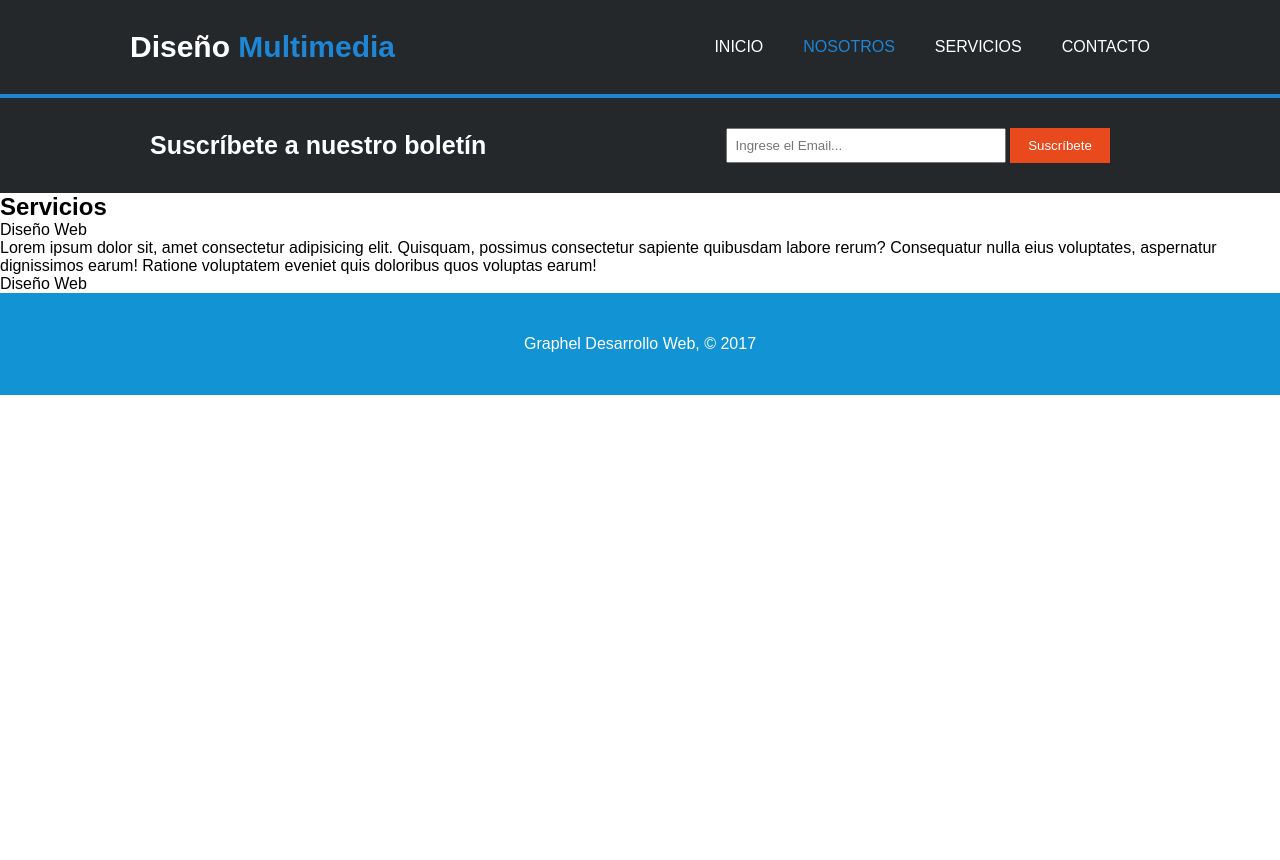
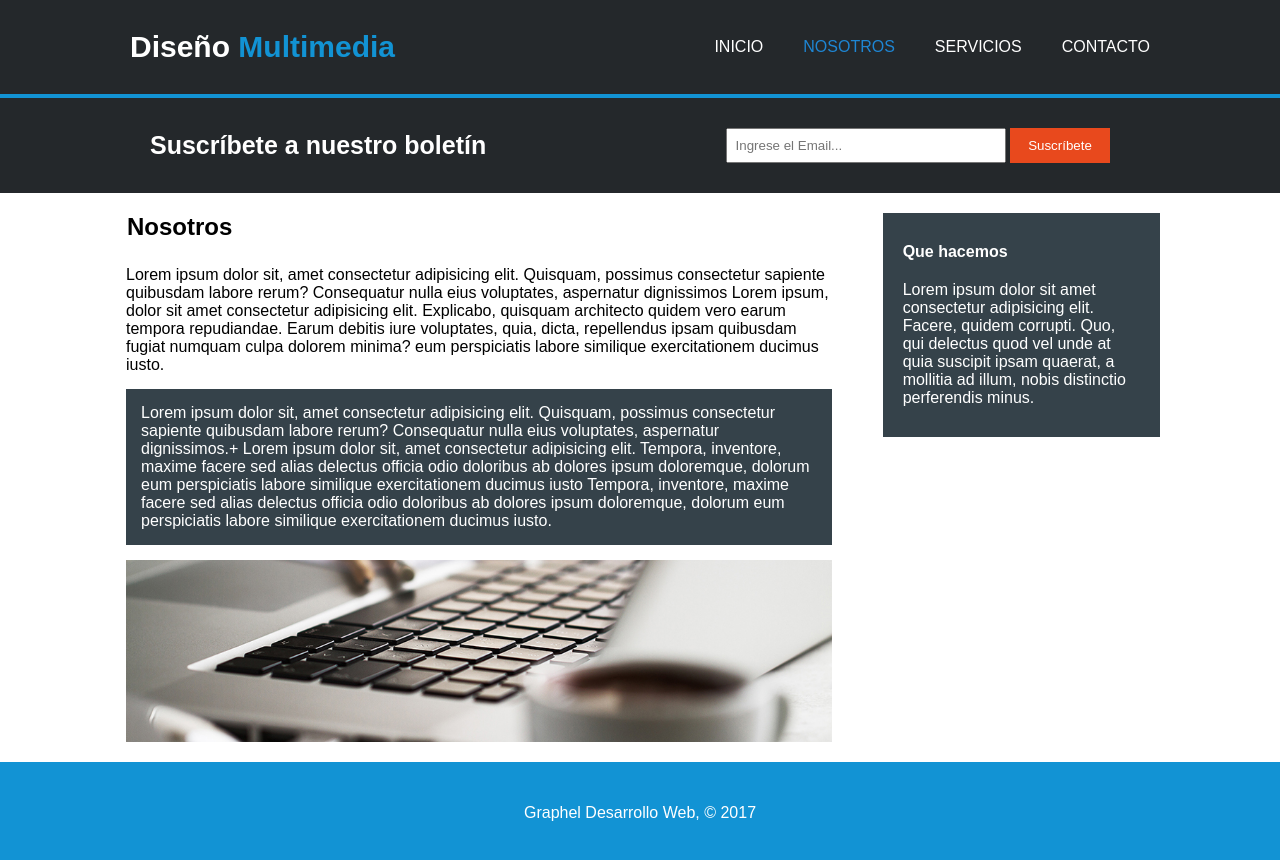
Before and after one commit to AlanGut22/AlanGutierrez-Instructor-HenryFalla-3144886, a plain HTML site: page Graphel-AlanGutierrez-3144886/pages/nosotros.html in a window 1280 px wide. Before the commit the page ends 800 px from the top, so only its background shows below. Drawn offline with Linux system fonts and the light colour scheme.

Commit message:
Add files via upload

```diff
--- a/Graphel-AlanGutierrez-3144886/pages/nosotros.html
+++ b/Graphel-AlanGutierrez-3144886/pages/nosotros.html
@@ -28,20 +28,22 @@
     </section>
 
     <section class="principal">
-        <h2>Servicios</h2>
-        <div class="servicios">
-            <div class="tipos">
-                <p class="titulo">Diseño Web</p>
-                <p class="descripcion">Lorem ipsum dolor sit, amet consectetur adipisicing elit. Quisquam, possimus consectetur sapiente quibusdam labore rerum? Consequatur nulla eius voluptates, aspernatur dignissimos earum! Ratione voluptatem eveniet quis doloribus quos voluptas earum!</p>
+		<div class="nosotros">
+			<h2>Nosotros</h2>
+			<div class="parrafo1">
+				<p class="descripcion">Lorem ipsum dolor sit, amet consectetur adipisicing elit. Quisquam, possimus consectetur sapiente quibusdam labore rerum? Consequatur nulla eius voluptates, aspernatur dignissimos Lorem ipsum, dolor sit amet consectetur adipisicing elit. Explicabo, quisquam architecto quidem vero earum tempora repudiandae. Earum debitis iure voluptates, quia, dicta, repellendus ipsam quibusdam fugiat numquam culpa dolorem minima?  eum perspiciatis labore similique exercitationem ducimus iusto.</p>
 			</div>
-            <div class="tipos">
-                <p class="titulo">Diseño Web</p>
+			<div class="parrafo2">
+				<p class="descripcion">Lorem ipsum dolor sit, amet consectetur adipisicing elit. Quisquam, possimus consectetur sapiente quibusdam labore rerum? Consequatur nulla eius voluptates, aspernatur dignissimos.+ Lorem ipsum dolor sit, amet consectetur adipisicing elit. Tempora, inventore, maxime facere sed alias delectus officia odio doloribus ab dolores ipsum doloremque, dolorum eum perspiciatis labore similique exercitationem ducimus iusto Tempora, inventore, maxime facere sed alias delectus officia odio doloribus ab dolores ipsum doloremque, dolorum eum perspiciatis labore similique exercitationem ducimus iusto.</p>
 			</div>
-            <div class="tipos">
+			<div class="imagen">
+				<img src="../assets/images/891.jpg" alt="">
 
 			</div>
 		</div>
 		<div class="que-hacemos">
+			<p class="titulo">Que hacemos</p>
+			<p class="descripcion">Lorem ipsum dolor sit amet consectetur adipisicing elit. Facere, quidem corrupti. Quo, qui delectus quod vel unde at quia suscipit ipsam quaerat, a mollitia ad illum, nobis distinctio perferendis minus.</p>
 
 		</div>
 	</section>
--- a/Graphel-AlanGutierrez-3144886/styles/styleContacto.css
+++ b/Graphel-AlanGutierrez-3144886/styles/styleContacto.css
@@ -6,6 +6,7 @@
 
 body {
 	font-family: Arial, Helvetica, sans-serif;
+	height: 100%;
 }
 
 header {
@@ -14,7 +15,7 @@ header {
 	display: flex;
 	justify-content: space-between;
 	align-items: center;
-	border-bottom: 4px solid #1E86D4;
+	border-bottom: 4px solid #1293D4;
 }
 
 header p {
@@ -25,7 +26,7 @@ header p {
 }
 
 header p span {
-	color: #1E86D4;
+	color: #1293D4;
 }
 
 header nav ul {
@@ -41,17 +42,14 @@ header nav ul li {
 	/* Espaciado entre enlaces */
 }
 
-header nav ul li .azul {
-	color: #1E86D4;
+header nav ul li a {
+    color: white;
+    text-decoration: none;
 }
 
-header nav ul li a:hover {
-	color: #1E86D4;
-}
-
-header nav ul li a {
-	color: white;
-	text-decoration: none;
+header nav ul li a:hover,
+header nav ul li .azul {
+    color: #1E86D4;
 }
 
 .suscribete {
--- a/Graphel-AlanGutierrez-3144886/styles/styleIndex.css
+++ b/Graphel-AlanGutierrez-3144886/styles/styleIndex.css
@@ -14,7 +14,7 @@ header {
 	display: flex;
 	justify-content: space-between;
 	align-items: center;
-	border-bottom: 4px solid #1E86D4;
+	border-bottom: 4px solid #1293D4;
 }
 
 header p {
@@ -25,7 +25,7 @@ header p {
 }
 
 header p span {
-	color: #1E86D4;
+	color: #1293D4;
 }
 
 header nav ul {
@@ -41,17 +41,14 @@ header nav ul li {
 	/* Espaciado entre enlaces */
 }
 
-header nav ul li a:hover {
-	color: #1E86D4;
+header nav ul li a {
+    color: white;
+    text-decoration: none;
 }
 
+header nav ul li a:hover,
 header nav ul li .azul {
-	color: #1E86D4;
-}
-
-header nav ul li a {
-	color: white;
-	text-decoration: none;
+    color: #1E86D4;
 }
 
 .encabezado {
--- a/Graphel-AlanGutierrez-3144886/styles/styleNosotros.css
+++ b/Graphel-AlanGutierrez-3144886/styles/styleNosotros.css
@@ -6,6 +6,7 @@
 
 body {
 	font-family: Arial, Helvetica, sans-serif;
+	height: 100%;
 }
 
 header {
@@ -14,7 +15,7 @@ header {
 	display: flex;
 	justify-content: space-between;
 	align-items: center;
-	border-bottom: 4px solid #1E86D4;
+	border-bottom: 4px solid #1293D4;
 }
 
 header p {
@@ -25,7 +26,7 @@ header p {
 }
 
 header p span {
-	color: #1E86D4;
+	color: #1293D4;
 }
 
 header nav ul {
@@ -41,17 +42,14 @@ header nav ul li {
 	/* Espaciado entre enlaces */
 }
 
-header nav ul li a:hover {
-	color: #1E86D4;
+header nav ul li a {
+    color: white;
+    text-decoration: none;
 }
 
+header nav ul li a:hover,
 header nav ul li .azul {
-	color: #1E86D4;
-}
-
-header nav ul li a {
-	color: white;
-	text-decoration: none;
+    color: #1E86D4;
 }
 
 .suscribete {
@@ -83,7 +81,59 @@ header nav ul li a {
 	width: 100px;
 }
 
+.principal {
+	display: flex;
+	justify-content: flex-start;
+	align-items: flex-start;
+	gap: 45px;
+	margin: 20px 120px 10px;
+	max-width: 1200px;
+}
+
+.nosotros {
+	width: 70%;
+}
+
+.nosotros h2 {
+	padding: 0 7px 10px;
+}
+
+.parrafo1, .parrafo2 {
+	margin: 15px 6px;
+}
+
+.parrafo2 {
+	background-color: #35424A;
+	padding: 15px;
+	color: #ffffff;
+}
+
+.imagen{
+	margin: 6px;
+}
+
+.imagen img {
+    max-width: 100%;
+    height: auto;
+}
+
+.que-hacemos {
+	width: 27%;
+	background-color: #35424A;
+	color: #ffffff;
+	padding: 30px 20px;
+}
+
+.que-hacemos .titulo {
+	font-weight: bold;
+}
+
+.que-hacemos .descripcion {
+	margin-top: 20px;
+}
+
 footer {
+	width: 100%;
 	background-color: #1293D4;
 	padding: 42px;
 	color: #ffffff;
--- a/Graphel-AlanGutierrez-3144886/styles/styleServicios.css
+++ b/Graphel-AlanGutierrez-3144886/styles/styleServicios.css
@@ -6,6 +6,7 @@
 
 body {
 	font-family: Arial, Helvetica, sans-serif;
+	height: 100%;
 }
 
 header {
@@ -14,7 +15,7 @@ header {
 	display: flex;
 	justify-content: space-between;
 	align-items: center;
-	border-bottom: 4px solid #1E86D4;
+	border-bottom: 4px solid #1293D4;
 }
 
 header p {
@@ -25,7 +26,7 @@ header p {
 }
 
 header p span {
-	color: #1E86D4;
+	color: #1293D4;
 }
 
 header nav ul {
@@ -41,17 +42,14 @@ header nav ul li {
 	/* Espaciado entre enlaces */
 }
 
-header nav ul li a:hover {
-	color: #1E86D4;
+header nav ul li a {
+    color: white;
+    text-decoration: none;
 }
 
+header nav ul li a:hover,
 header nav ul li .azul {
-	color: #1E86D4;
-}
-
-header nav ul li a {
-	color: white;
-	text-decoration: none;
+    color: #1E86D4;
 }
 
 .suscribete {
@@ -87,16 +85,17 @@ header nav ul li a {
 	display: flex;
 	justify-content: flex-start;
 	align-items: flex-start;
-	gap: 40px;
+	gap: 45px;
 	margin: 20px 120px;
+	max-width: 1200px;
 }
 
 .servicios {
-	width: 66%;
+	width: 70%;
 }
 
 .servicios h2 {
-	padding: 10px 7px;
+	padding: 0 7px 10px;
 }
 
 .tipos {
@@ -111,14 +110,14 @@ header nav ul li a {
 }
 
 .tipos .descripcion {
-	margin: 20px 10px 0 0;
+	margin: 20px 10px 20px 0;
 }
 
 .que-hacemos {
-	width: 25%;
+	width: 27%;
 	background-color: #35424A;
 	color: #ffffff;
-	padding: 40px 20px;
+	padding: 30px 20px;
 }
 
 .que-hacemos .titulo {
@@ -130,6 +129,7 @@ header nav ul li a {
 }
 
 footer {
+	width: 100%;
 	background-color: #1293D4;
 	padding: 42px;
 	color: #ffffff;
```
Lines whose indentation alone changed are shown as unchanged.
